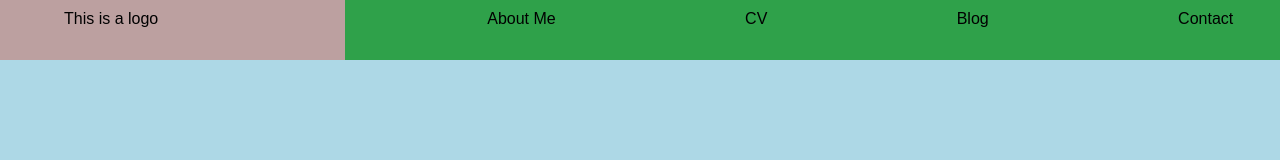
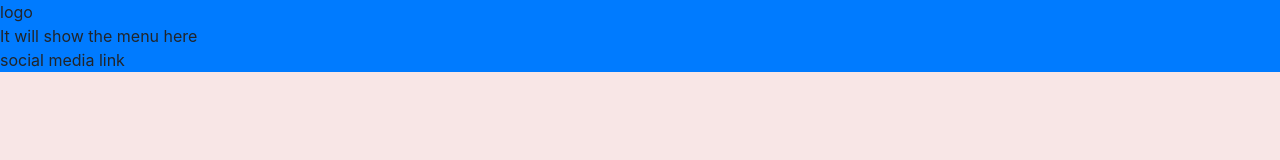
Before and after one commit to keshavsapkota3/portfolio, a plain HTML site: page index.html in a window 1280 px wide. Drawn offline with Linux system fonts and the light colour scheme.

Commit message:
hello hello

```diff
--- a/css/styles.css
+++ b/css/styles.css
@@ -1,33 +1,7 @@
+*{
+  margin: 0;
+  padding: 0;
+}
 body{
-  background-color: lightblue;
-  padding: 0px;
-  margin: 0px;
-  font-family: sans-serif;
-
+  background-color:rgb(248, 230, 230);
 }
-.navbar{
-  background-color: #bca0a0;
-  display: flex;
-  height: 60px;
-  width: 100%;
-  margin-top: 0px;
-
-}
-.navbar-menu{
-  display: flex;
-  background-color: #2fa14a;
-  width: 100%;
-
-}
-#logo{
-  width: 30%;
-  padding-left: 5%;
-  padding-top: 10px;
-}
-
-#nav-menu{
-  margin-left:auto;
-  margin-right:5%;
-  padding-top: 10px;
-
-}
--- a/index.html
+++ b/index.html
@@ -3,19 +3,16 @@
 <head>
     <meta charset="UTF-8">
     <meta name="viewport" content="width=device-width, initial-scale=1.0">
-    <title>Keshav sapkota</title>
+    <title>Keshav Sapkota portfolio</title>
+    <link rel="stylesheet" href="css/bootstrap.min.css">
     <link rel="stylesheet" href="css/styles.css">
 </head>
 <body>
-<nav class="navbar">
-    <div id="logo">This is a logo</div>
-    <div class="navbar-menu">
-        <div id="nav-menu">About Me</div>
-        <div id="nav-menu">CV</div>
-        <div id="nav-menu">Blog</div>
-        <div  id="nav-menu">Contact</div>
-    </div>
-</nav>
+   <div class="bg-primary flex">
+    <div>logo</div>
+    <div> It will show the menu here </div>
+    <div> social media link</div>
 
+   </div>
 </body>
 </html>
```
